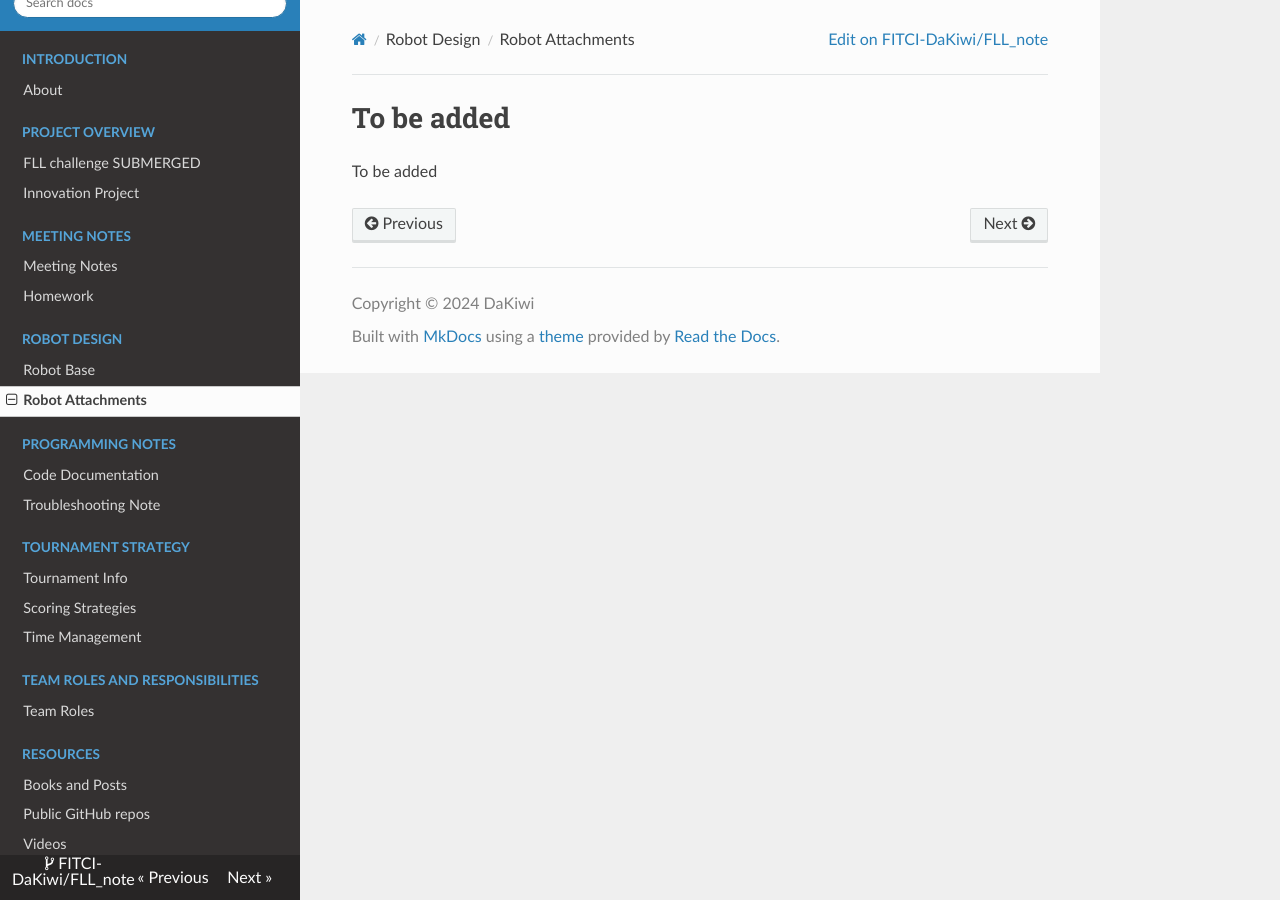
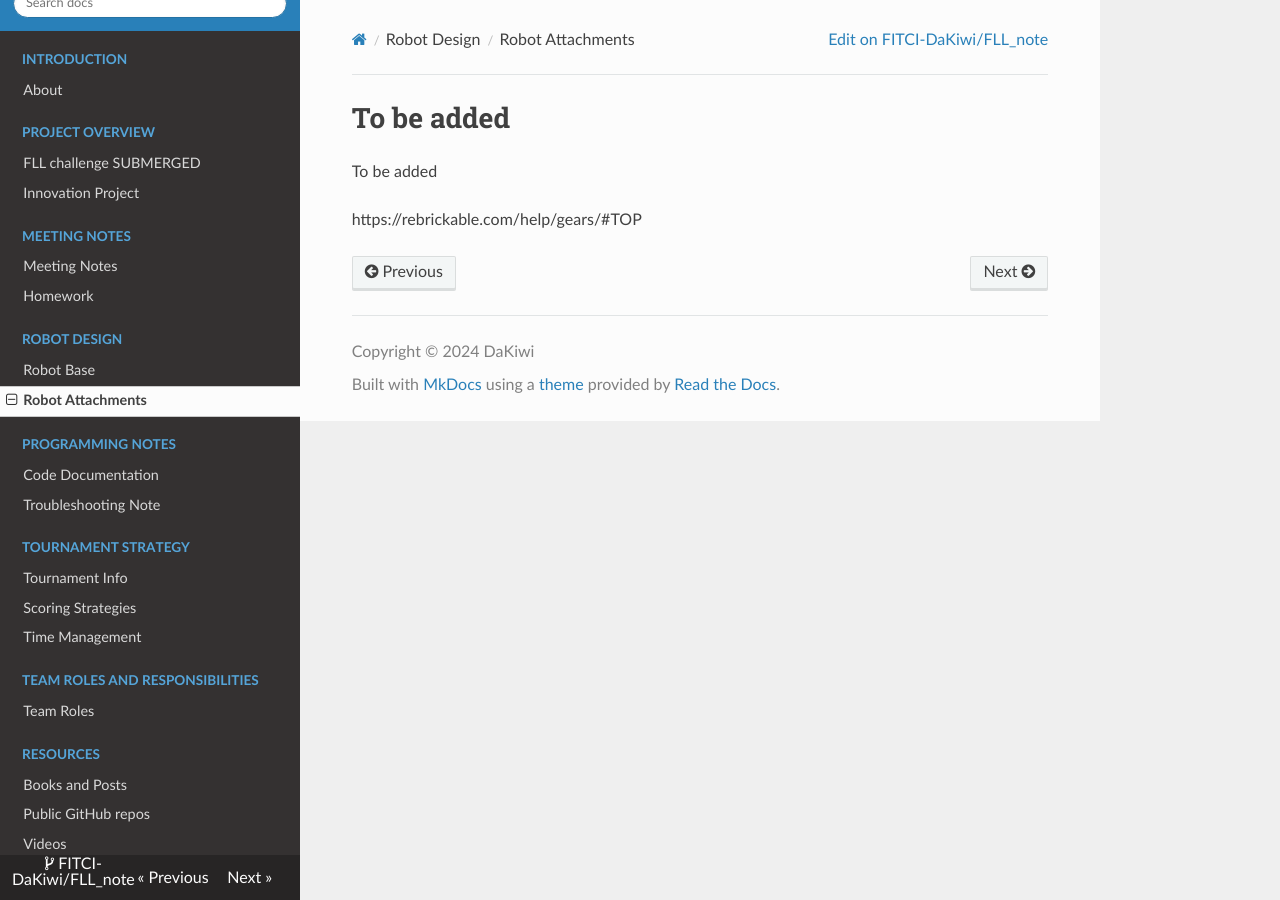
Before and after one commit to FITCI-DaKiwi/FLL_note_2024, an MkDocs documentation site: the page built from docs/robot_attachment.md, in a window 1280 px wide. Built offline with MkDocs 1.6.1, drawn with Linux system fonts in a browser that asks for light colours; nearby versions of some CDN libraries; some of the changed lines change nothing that is shown.

Commit message:
Update robot_attachment.md

```diff
--- a/docs/robot_attachment.md
+++ b/docs/robot_attachment.md
@@ -3,3 +3,6 @@
 # To be added
 
 To be added
+
+
+https://rebrickable.com/help/gears/#TOP
```
